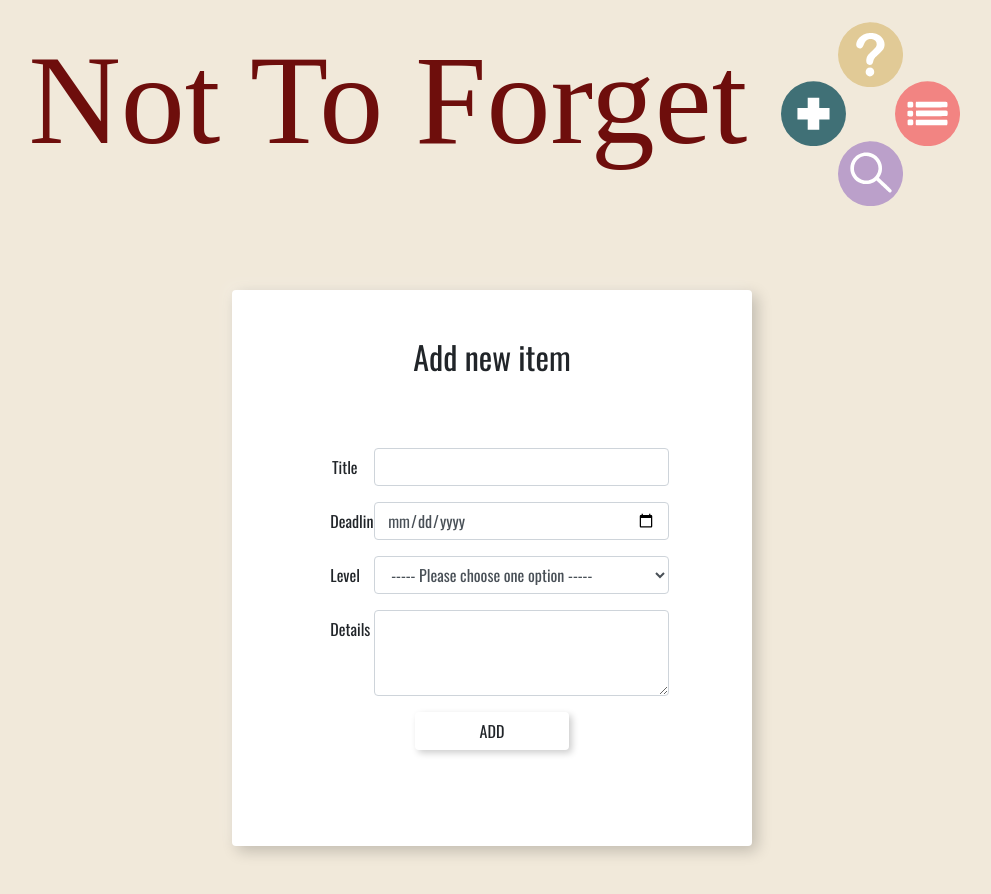
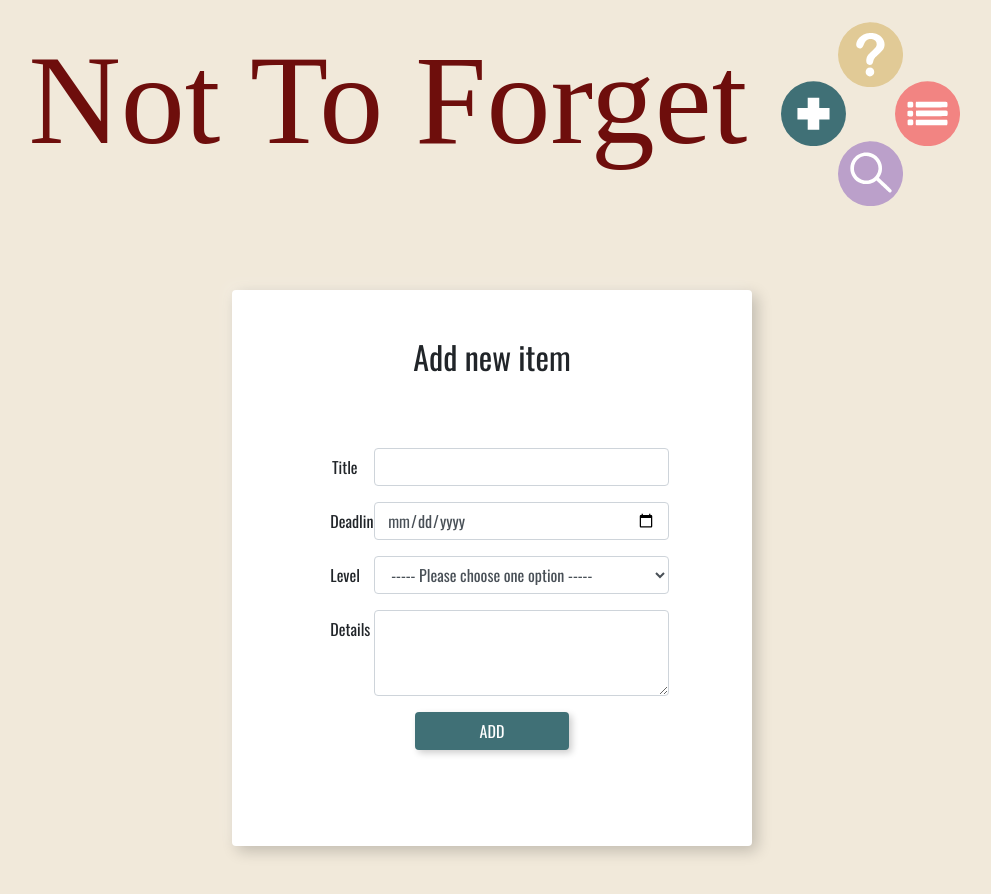
Before and after one commit to Alice-Rez/Not-to-forget, a React (Create React App) app: page /add in a window 1280 px wide. Shown: the top 894 px of the page, without its empty margins (148-1139 px from the left). Built offline with nearby package versions, Linux system fonts and the light colour scheme; a web font is replaced by a local one.

Commit message:
changed class for btn fron custom to add

```diff
--- a/src/components/AddToDo.jsx
+++ b/src/components/AddToDo.jsx
@@ -83,7 +83,7 @@ export default class AddToDo extends Component {
           </div>
           <button
             type="submit"
-            className="btn btn-custom col-sm-4"
+            className="btn btn-add col-sm-4"
             onClick={(e) => {
               e.preventDefault();
               this.props.addTask(this.state.task);
```
